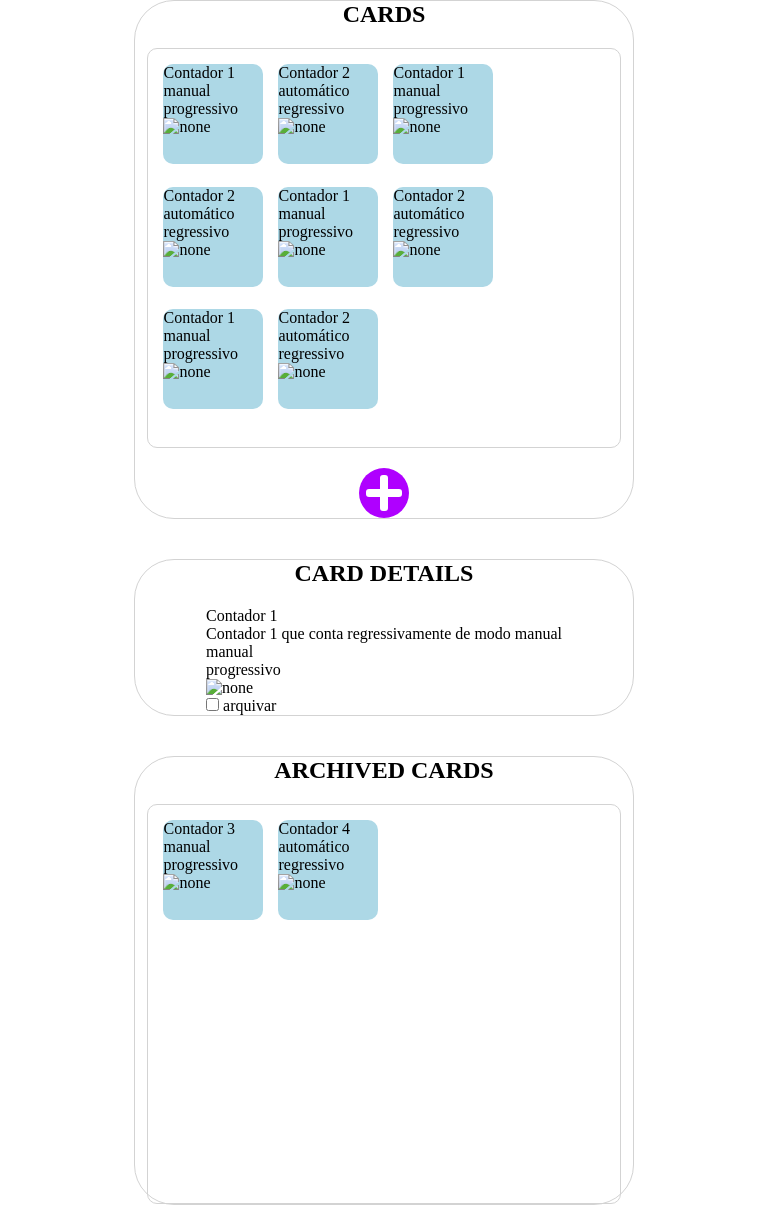
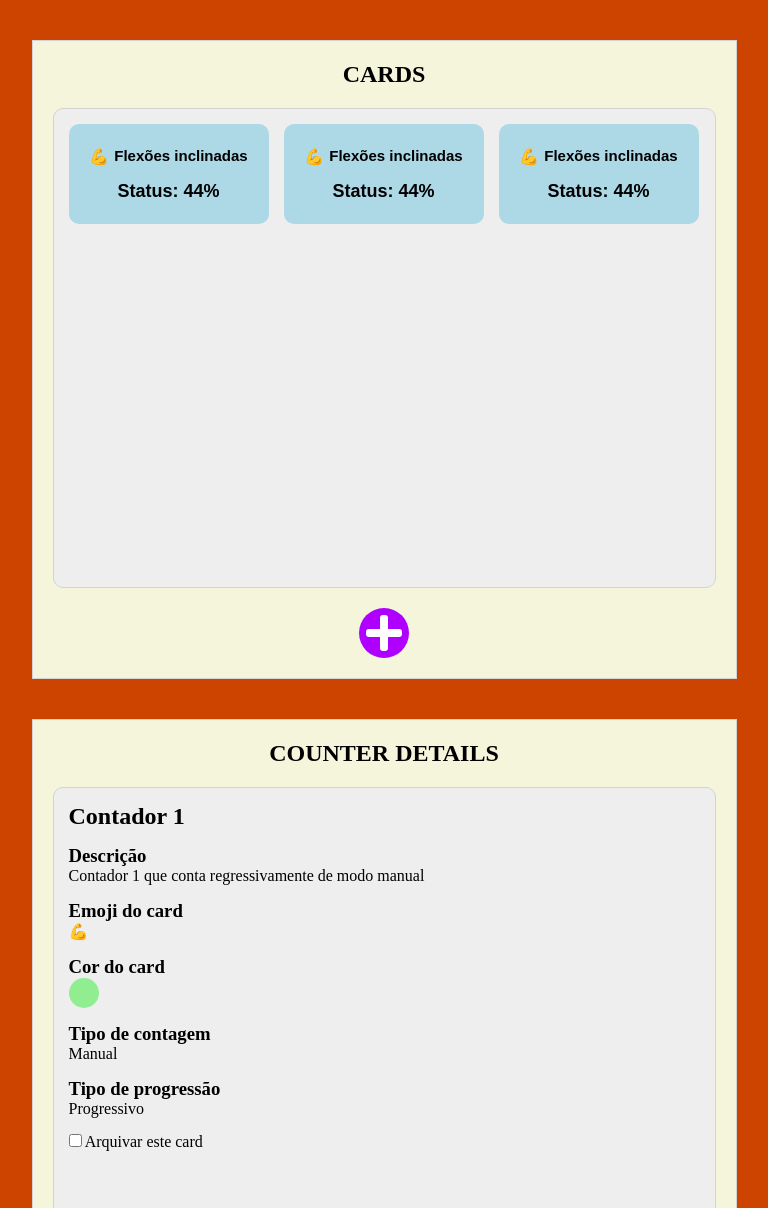
Before and after one commit to marlissonls/justcount, a plain HTML site: page index.html in a window 1280 px wide. Shown: the top 1208 px of the page, without its empty margins (256-1024 px from the left). Drawn offline with Linux system fonts and the light colour scheme; a script that the page names is missing.

Commit message:
feat: basic css finished

```diff
--- /dev/null
+++ b/assets/styles/archived_cards.css
@@ -0,0 +1 @@
+/* For now, this file style is the same as cards_page.css */
--- /dev/null
+++ b/assets/styles/card_creator.css
@@ -0,0 +1,55 @@
+.card-creator-form {
+    background-color: #EEEEEE;
+    border: 1px lightgray solid;
+    border-radius: 10px;
+    padding: 15px;
+    display: flex;
+    flex-direction: column;
+    gap: 20px;
+}
+
+.select-color {
+    width: fit-content;
+    height: fit-content;
+    display: flex;
+    gap: 10px;
+    flex-wrap: wrap;
+}
+
+.select-color div {
+    width: 30px;
+    height: 30px;
+    border-radius: 50%;
+}
+
+.blue {
+    background-color: blue;
+}
+
+.red {
+    background-color: red;
+}
+
+.green {
+    background-color: green;
+}
+
+.lightblue {
+    background-color: lightblue;
+}
+
+.lightgreen {
+    background-color: lightgreen;
+}
+
+.lightslategray {
+    background-color: lightslategray;
+}
+
+.select-emoji {
+    width: fit-content;
+    height: fit-content;
+    display: flex;
+    gap: 10px;
+    flex-wrap: wrap;
+}
--- /dev/null
+++ b/assets/styles/cards_page.css
@@ -0,0 +1,88 @@
+.cards-box {
+    width: 100%;
+    height: 480px;
+    border: 1px lightgray solid;
+    background-color: #EEEEEE;
+    border-radius: 10px;
+    padding: 15px;
+    display: flex;
+    flex-wrap: wrap;
+    justify-content: start;
+    align-content: flex-start;
+    gap: 15px;
+    overflow: overlay
+}
+
+.card-counter {
+    width: 200px;
+    height: 100px;
+    background-color: lightblue;
+    border-radius: 10px;
+    padding: 7px;
+    display: flex;
+    flex-direction: column;
+    justify-content: center;
+    align-items: center;
+    gap: 15px;
+}
+
+.card-title {
+    display: flex;
+    gap: 5px;
+}
+
+.card-counter-name {
+    font-family: Arial;
+    font-size: 15px;
+    font-weight: 900;
+    border:inherit
+
+}
+
+.card-status {
+    font-family: Arial, Helvetica, sans-serif;
+    font-weight: 900;
+    font-size: 18px;
+}
+
+.add-counter-btn {
+    width: 50px;
+    height: 50px;
+    border: none;
+    border-radius: 50%;
+    background-color: #AF00FF;
+    display: flex;
+    justify-content: center;
+    align-items: center;
+}
+
+.add-symbol {
+    width: 40px;
+    height: 40px;
+    position: relative;
+    border-radius: 6px;
+}
+
+.add-symbol:before, .add-symbol:after{
+    content:'';
+    position: absolute;
+    width: 36px;
+    height: 8px;
+    background-color:white;
+    border-radius: 3px;
+    top: 16px;
+}
+
+.add-symbol:before{
+    -webkit-transform:rotate(0deg);
+    -moz-transform:rotate(0deg);
+    transform:rotate(0deg);
+    left:2px;
+}
+
+.add-symbol:after{
+    -webkit-transform:rotate(90deg);
+    -moz-transform:rotate(90deg);
+    transform:rotate(90deg);
+    right:2px;
+}
--- /dev/null
+++ b/assets/styles/counter_page.css
@@ -0,0 +1,15 @@
+.counter-details {
+    width: 100%;
+    height: 480px;
+    border: 1px lightgray solid;
+    background-color: #EEEEEE;
+    border-radius: 10px;
+    padding: 15px;
+    display: flex;
+    flex-direction: column;
+    flex-wrap: wrap;
+    justify-content: start;
+    align-content: flex-start;
+    gap: 15px;
+    overflow: overlay
+}
--- a/assets/styles/index.css
+++ b/assets/styles/index.css
@@ -2,10 +2,11 @@
     box-sizing: border-box;
     padding: 0;
     margin: 0;
-    /* border: 1px red solid; */
 }
 
 .body {
+    padding-top: 40px;
+    background-color: #CC4400;
     display: flex;
     flex-direction: column;
     gap: 40px;
@@ -13,116 +14,22 @@
     align-items: center;
 }
 
+
+
+
+
 .cards-page,
-.card-details,
+.counter-page,
 .archived-cards,
-.create-card-form {
-    width: 500px;
+.card-creator {
+    width: 705px;
     height: fit-content;
+    padding: 20px;
     border: 1px lightgray solid;
-    border-radius: 40px;
+    background-color: beige;
     display: flex;
     flex-direction: column;
     gap: 20px;
     justify-content: center;
     align-items: center;
 }
-
-.cards-box {
-    width: 95%;
-    min-height: 400px;
-    border: 1px lightgray solid;
-    border-radius: 10px;
-    padding: 15px;
-    display: flex;
-    flex-wrap: wrap;
-    gap: 15px;
-    row-gap: 0;
-}
-
-.card-counter {
-    width: 100px;
-    height: 100px;
-    background-color: lightblue;
-    border-radius: 10px;
-}
-
-.add-counter-btn {
-    width: 50px;
-    height: 50px;
-    border: none;
-    border-radius: 50%;
-    background-color: #AF00FF;
-    display: flex;
-    justify-content: center;
-    align-items: center;
-}
-
-.add-symbol {
-    width: 40px;
-    height: 40px;
-    position: relative;
-    border-radius: 6px;
-}
-
-.add-symbol:before, .add-symbol:after{
-    content:'';
-    position: absolute;
-    width: 36px;
-    height: 8px;
-    background-color:white;
-    border-radius: 3px;
-    top: 16px;
-}
-
-.add-symbol:before{
-    -webkit-transform:rotate(0deg);
-    -moz-transform:rotate(0deg);
-    transform:rotate(0deg);
-    left:2px;
-}
-
-.add-symbol:after{
-    -webkit-transform:rotate(90deg);
-    -moz-transform:rotate(90deg);
-    transform:rotate(90deg);
-    right:2px;
-}
-
-.select-color {
-    width: fit-content;
-    height: fit-content;
-    display: flex;
-    gap: 10px;
-    flex-wrap: wrap;
-}
-
-.select-color div {
-    width: 30px;
-    height: 30px;
-    border-radius: 50%;
-}
-
-.select-color .blue {
-    background-color: blue;
-}
-
-.select-color .red {
-    background-color: red;
-}
-
-.select-color .green {
-    background-color: green;
-}
-
-.select-color .lightblue {
-    background-color: lightblue;
-}
-
-.select-color .lightgreen {
-    background-color: lightgreen;
-}
-
-.select-color .lightslategray {
-    background-color: lightslategray;
-}
--- a/index.html
+++ b/index.html
@@ -5,6 +5,10 @@
     <meta http-equiv="X-UA-Compatible" content="IE=edge">
     <meta name="viewport" content="width=device-width, initial-scale=1.0">
     <link rel="stylesheet" href="./assets/styles/index.css">
+    <link rel="stylesheet" href="./assets/styles/cards_page.css">
+    <link rel="stylesheet" href="./assets/styles/counter_page.css">
+    <link rel="stylesheet" href="./assets/styles/archived_cards.css">
+    <link rel="stylesheet" href="./assets/styles/card_creator.css">
     <title>JustCount</title>
 </head>
 <body class="body">
@@ -12,52 +16,25 @@
         <h2>CARDS</h2>
         <section class="cards-box">
             <section class="card-counter">
-                <p class="counter-name">Contador 1</p>
-                <p class="counter-type">manual</p>
-                <p class="progress-type">progressivo</p>
-                <img src="none" alt="none">
+                <div class="card-title">
+                    <p class="emoji">&#x1F4AA;</p>
+                    <p class="card-counter-name">Flexões inclinadas</p>
+                </div>
+                <p class="card-status">Status: 44%</p>
             </section>
             <section class="card-counter">
-                <p class="counter-name">Contador 2</p>
-                <p class="counter-type">automático</p>
-                <p class="progress-type">regressivo</p>
-                <img src="none" alt="none">
+                <div class="card-title">
+                    <p class="emoji">&#x1F4AA;</p>
+                    <p class="card-counter-name">Flexões inclinadas</p>
+                </div>
+                <p class="card-status">Status: 44%</p>
             </section>
             <section class="card-counter">
-                <p class="counter-name">Contador 1</p>
-                <p class="counter-type">manual</p>
-                <p class="progress-type">progressivo</p>
-                <img src="none" alt="none">
-            </section>
-            <section class="card-counter">
-                <p class="counter-name">Contador 2</p>
-                <p class="counter-type">automático</p>
-                <p class="progress-type">regressivo</p>
-                <img src="none" alt="none">
-            </section>
-            <section class="card-counter">
-                <p class="counter-name">Contador 1</p>
-                <p class="counter-type">manual</p>
-                <p class="progress-type">progressivo</p>
-                <img src="none" alt="none">
-            </section>
-            <section class="card-counter">
-                <p class="counter-name">Contador 2</p>
-                <p class="counter-type">automático</p>
-                <p class="progress-type">regressivo</p>
-                <img src="none" alt="none">
-            </section>
-            <section class="card-counter">
-                <p class="counter-name">Contador 1</p>
-                <p class="counter-type">manual</p>
-                <p class="progress-type">progressivo</p>
-                <img src="none" alt="none">
-            </section>
-            <section class="card-counter">
-                <p class="counter-name">Contador 2</p>
-                <p class="counter-type">automático</p>
-                <p class="progress-type">regressivo</p>
-                <img src="none" alt="none">
+                <div class="card-title">
+                    <p class="emoji">&#x1F4AA;</p>
+                    <p class="card-counter-name">Flexões inclinadas</p>
+                </div>
+                <p class="card-status">Status: 44%</p>
             </section>
         </section>
         <section>
@@ -66,48 +43,75 @@
             </button>
         </section>
     </main>
-    <main class="card-details">
-        <h2>CARD DETAILS</h2>
-        <section class="counter-page">
-            <p class="counter-name">Contador 1</p>
-            <p class="counter-description">Contador 1 que conta regressivamente de modo manual</p>
-            <p class="counter-type">manual</p>
-            <p class="progress-type">progressivo</p>
-            <img src="none" alt="none"><br>
-            <input type="checkbox" name="arquivar">
-            <label for="arquivar">arquivar</label>
+    <main class="counter-page">
+        <h2>COUNTER DETAILS</h2>
+        <section class="counter-details">
+            <h2 class="counter-name">Contador 1</h2>
+            <div>
+                <h3>Descrição</h3>
+                <p class="counter-description">Contador 1 que conta regressivamente de modo manual</p>
+            </div>
+            <div>
+                <h3>Emoji do card</h3>
+                <p class="emoji" data-emoji>&#x1F4AA;</p>
+            </div>
+            <div>
+                <h3>Cor do card</h3>
+                <section class="select-color">
+                    <div class="lightgreen" data-color></div>
+                </section>
+            </div>
+            <div>
+                <h3>Tipo de contagem</h3>
+                <p class="counter-type">Manual</p>
+            </div>
+            <div>
+                <h3>Tipo de progressão</h3>
+                <p class="counter-type">Progressivo</p>
+            </div>
+            <div>
+                <input id="desabilitar"type="checkbox" name="arquivar">
+                <label for="desabilitar">Arquivar este card</label>
+            </div>
         </section>
     </main>
     <main class="archived-cards">
         <h2>ARCHIVED CARDS</h2>
         <section class="cards-box">
             <section class="card-counter">
-                <p class="counter-name">Contador 3</p>
-                <p class="counter-type">manual</p>
-                <p class="progress-type">progressivo</p>
-                <img src="none" alt="none">
+                <div class="card-title">
+                    <p class="emoji">&#x1F4AA;</p>
+                    <p class="card-counter-name">Flexões inclinadas</p>
+                </div>
+                <p class="card-status">Status: 44%</p>
             </section>
             <section class="card-counter">
-                <p class="counter-name">Contador 4</p>
-                <p class="counter-type">automático</p>
-                <p class="progress-type">regressivo</p>
-                <img src="none" alt="none">
+                <div class="card-title">
+                    <p class="emoji">&#x1F4AA;</p>
+                    <p class="card-counter-name">Flexões inclinadas</p>
+                </div>
+                <p class="card-status">Status: 44%</p>
+            </section>
+            <section class="card-counter">
+                <div class="card-title">
+                    <p class="emoji">&#x1F4AA;</p>
+                    <p class="card-counter-name">Flexões inclinadas</p>
+                </div>
+                <p class="card-status">Status: 44%</p>
             </section>
         </section>
     </main>
-    <main class="create-card-form">
+    <main class="card-creator">
         <h2>CREATE NEW CARD</h2>
-        <form action="">
+        <form action="" class="card-creator-form">
             <section>
                 <label for="counter">nome do contador: </label>
                 <input type="text" name="counter"><br>
             </section>
-                <hr>
             <section>
                 <label for="description">descrição: </label>
                 <input type="text" name="description"><br>
             </section>
-                <hr>
             <section class="select-color">
                 <div class="blue" data-color></div>
                 <div class="red" data-color></div>
@@ -116,21 +120,26 @@
                 <div class="lightgreen" data-color></div>
                 <div class="lightslategray" data-color></div>
             </section>
-                <hr>
+            <section class="select-emoji">
+                <p class="emoji" data-emoji>&#x1F4AA;</p>
+                <p class="emoji" data-emoji>&#x1F4AA;</p>
+                <p class="emoji" data-emoji>&#x1F4AA;</p>
+                <p class="emoji" data-emoji>&#x1F4AA;</p>
+                <p class="emoji" data-emoji>&#x1F4AA;</p>
+                <p class="emoji" data-emoji>&#x1F4AA;</p>
+            </section>
             <section>
                 <input type="radio" id="auto" name="counter-type" value="auto"/>
                 <label for="auto">automático</label><br>
                 <input type="radio" id="manual" name="counter-type" value="manual"/>
                 <label for="manual">manual</label><br>
             </section>
-            <hr>
             <section>
                 <input type="radio" id="progressive" name="progress-type" value="progressive"/>
                 <label for="progressive">progressivo</label><br>
                 <input type="radio" id="regressive" name="progress-type" value="regressive"/>
                 <label for="regressive">regressivo</label><br>
             </section>
-            <hr>
             <section class="auto progress-type">
                 <select name="unit" id="unit">
                     <option value="" disabled selected>unidade</option>
@@ -143,17 +152,14 @@
                     <option value="years">Anos</option>
                 </select>
             </section>
-            <hr>
             <section class="auto progress-type progressive">
                 <label for="auto-meta">meta: </label>
                 <input type="number" name="auto-meta">
             </section>
-            <hr>
             <section>
                 <label for="auto-start">iniciar de: </label>
                 <input type="number" name="auto-start">
             </section>
-            <hr>
             <button type="button">Salvar</button>
         </form>
     </main>
```
